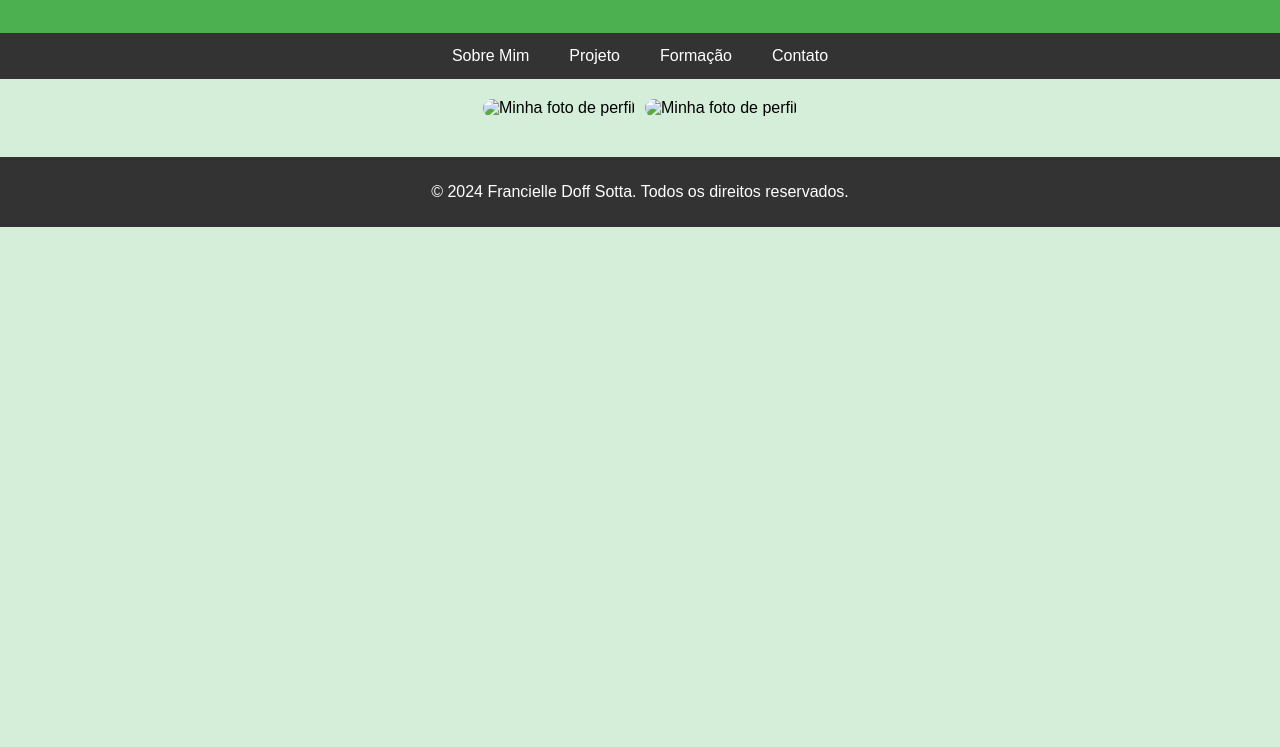
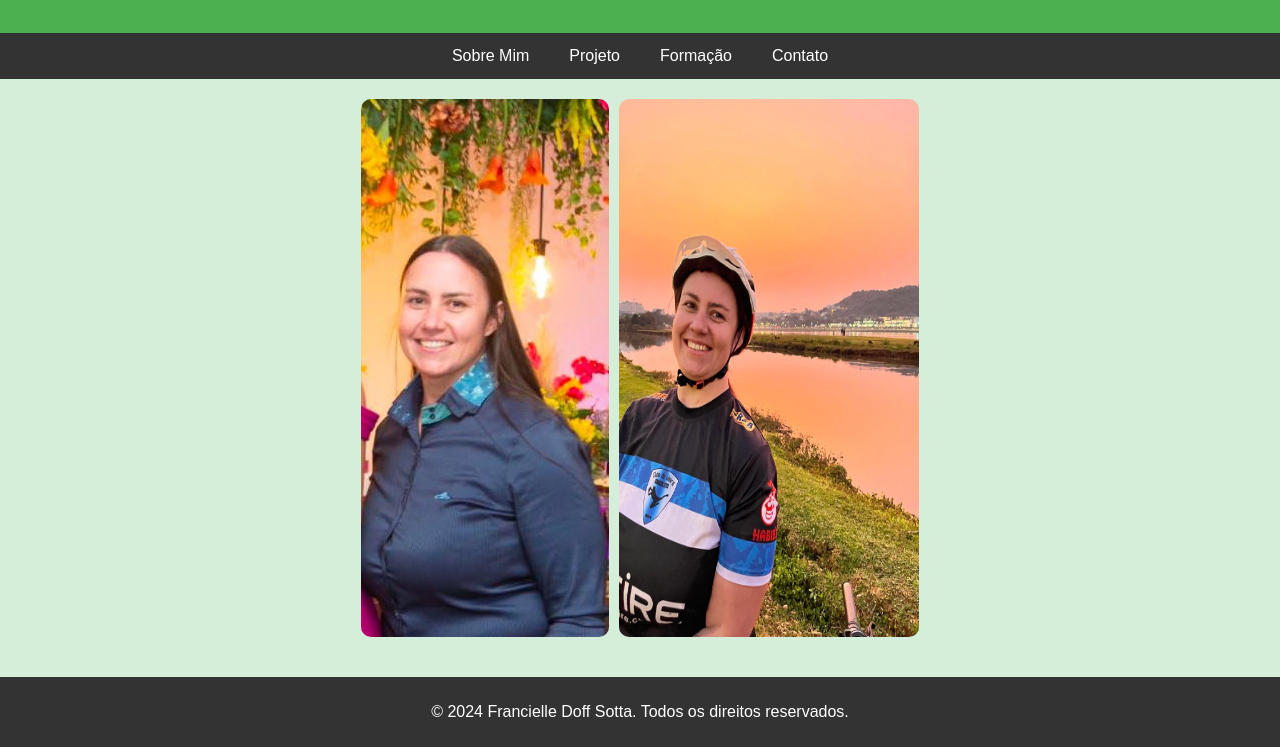
Before and after one commit to FrancielleDoff/portfolio, a plain HTML site: page index.html in a window 1280 px wide. Shown: the part 121-868 px from the top of the page. Before the commit the page ends 800 px from the top, so only its background shows below. Drawn offline with Linux system fonts and the light colour scheme.

Commit message:
Update index.html

```diff
--- a/index.html
+++ b/index.html
@@ -74,8 +74,8 @@
     </nav>
      <!-- Galeria de imagens -->
     <div class="galeria">
-        <img src="imagens/foto perfil 1.jpeg" alt="Minha foto de perfil" class="imagem-perfil">
-        <img src="imagens/foto perfil 2.jpeg" alt="Minha foto de perfil" class="imagem-perfil">
+        <img src="foto perfil 1.jpeg" alt="Minha foto de perfil" class="imagem-perfil">
+        <img src="foto perfil 2.jpeg" alt="Minha foto de perfil" class="imagem-perfil">
     </div>
     <!-- Rodapé da página -->
     <footer>
```
